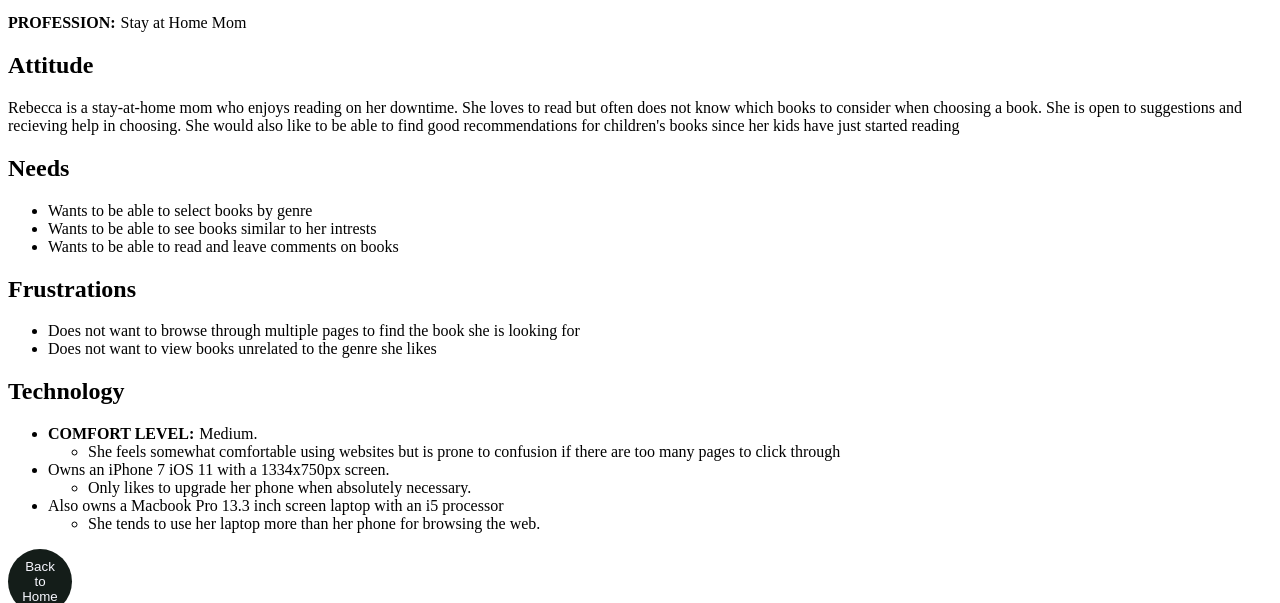
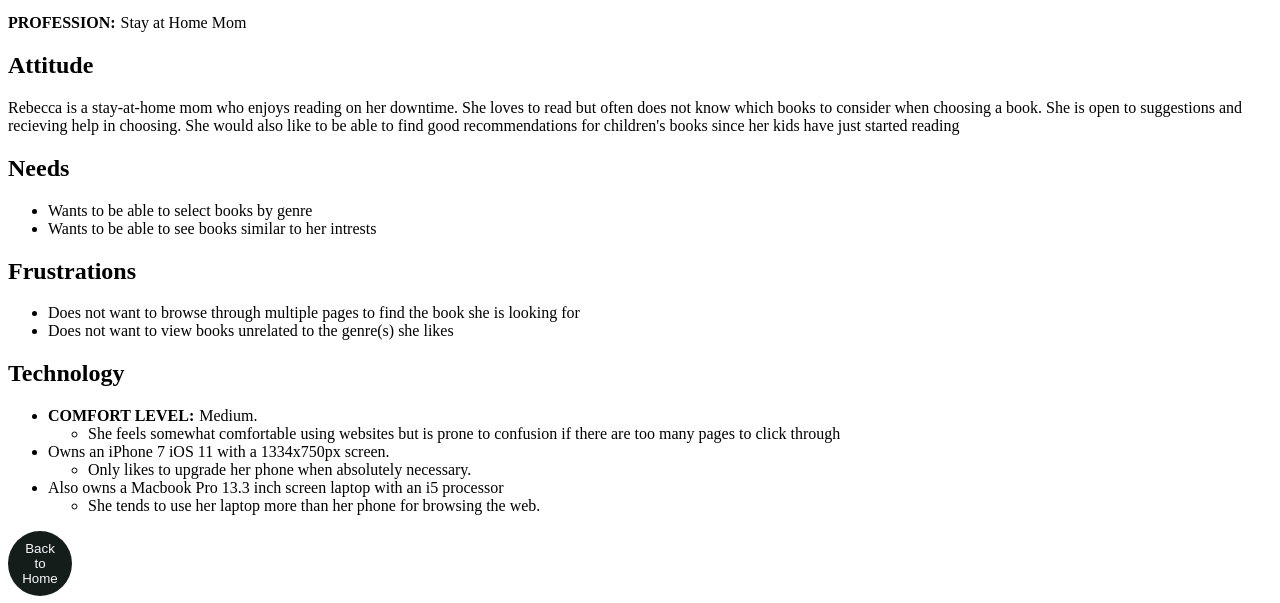
Before and after one commit to jisbell347/data-design, a PHP site: page /rebecca.php in a window 1280 px wide. Shown: the part 406-1009 px from the top of the page. Run offline with PHP 8.4, Linux system fonts and the light colour scheme.

Commit message:
removed a list element from needs

```diff
--- a/epic/rebecca.php
+++ b/epic/rebecca.php
@@ -27,14 +27,13 @@
 			<ul>
 				<li>Wants to be able to select books by genre</li>
 				<li>Wants to be able to see books similar to her intrests</li>
-				<li>Wants to be able to read and leave comments on books</li>
 			</ul>
 		</div>
 		<div>
 			<h2>Frustrations</h2>
 			<ul>
 				<li>Does not want to browse through multiple pages to find the book she is looking for</li>
-				<li>Does not want to view books unrelated to the genre she likes</li>
+				<li>Does not want to view books unrelated to the genre(s) she likes</li>
 			</ul>
 		</div>
 		<div>
```
